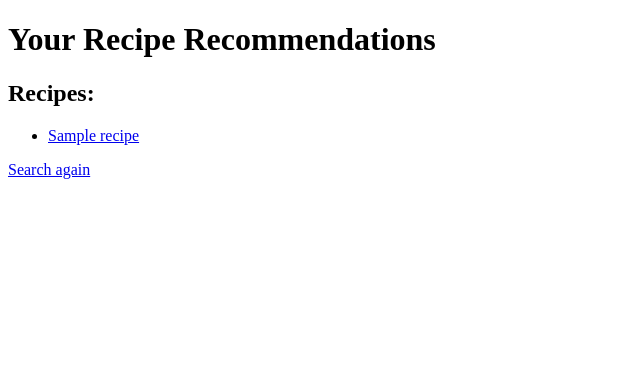
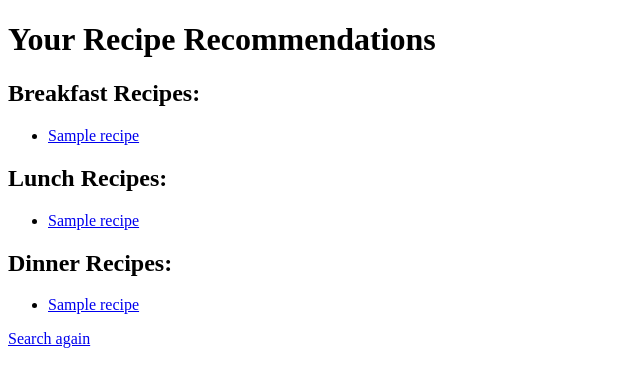
Before and after one commit to nathkim/PlatePal, a Flask app: template templates/results.html in a window 1280 px wide. Shown: the top 387 px of the page, without its empty margins (0-640 px from the left). Run offline with Flask 3, Linux system fonts and the light colour scheme; the template is opened without the code that fills it: most values are stand-ins (such as "Sample title", 1, 10 or a date in 2020).

Commit message:
AI sorting for recipes

```diff
--- a/app.py
+++ b/app.py
@@ -1,6 +1,8 @@
 from flask import Flask, render_template, request
 import requests, os, openai
-from config import SPOONACULAR_API_KEY, OPENAI_API_KEY
+from config import SPOONACULAR_API_KEY
+
+openai.api_key = os.getenv('OPENAI_API_KEY')
 
 app = Flask(__name__)
 
@@ -8,6 +10,25 @@ app = Flask(__name__)
 @app.route('/')
 def home():
     return render_template('index.html')
+
+# Function to ask ChatGPT to categorize each recipe
+def categorize_recipe(recipe):
+    prompt = f"Is '{recipe}' considered breakfast, lunch, or dinner one word answer"
+
+    # Send the prompt to OpenAI GPT-3.5
+    response = openai.chat.completions.create(
+        model="gpt-3.5-turbo",
+        messages=[
+            {"role": "system", "content": "You are a culinary expert."},
+            {"role": "user", "content": prompt}
+        ],
+        max_tokens=10
+    )
+
+    # Extract the response content (e.g., "breakfast", "lunch", or "dinner")
+    answer = response.choices[0].message.content
+
+    return answer
 
 # Route to process user input and return recipe search results
 @app.route('/recommend', methods=['POST'])
@@ -23,7 +44,27 @@ def recommend():
     # Fetch recipe recommendations
     recipes = get_recipe_recommendations(calories_per_meal, dietary_restrictions, dietary_preferences)
 
-    return render_template('results.html', recipes=recipes)
+    breakfast_list = []
+    lunch_list = []
+    dinner_list = []
+
+    # Loop through each recipe and categorize it
+    for r in recipes:
+        category = categorize_recipe(r)
+
+        # Sort the recipe into the appropriate list based on the OpenAI response
+        if "breakfast" in category.lower():
+            breakfast_list.append(r)
+        elif "lunch" in category.lower():
+            lunch_list.append(r)
+        elif "dinner" in category.lower():
+            dinner_list.append(r)
+
+    # Pass the categorized lists to the HTML template
+    return render_template('results.html',
+                           breakfast_list=breakfast_list,
+                           lunch_list=lunch_list,
+                           dinner_list=dinner_list)
 
 # Route to display detailed recipe information
 @app.route('/recipe/<int:recipe_id>')
@@ -43,7 +84,7 @@ def test_api():
         return f"API Test Failed: {response.status_code}"
 
 # Function to search for recipes
-def get_recipe_recommendations(calories_per_meal, restrictions, preferences, number_of_recipes=5):
+def get_recipe_recommendations(calories_per_meal, restrictions, preferences, number_of_recipes=25):
     url = f"https://api.spoonacular.com/recipes/complexSearch"
     params = {
         'apiKey': SPOONACULAR_API_KEY,
--- a/config.py
+++ b/config.py
@@ -8,7 +8,8 @@ SPOONACULAR_API_KEY = os.getenv('SPOONACULAR_API_KEY')
 if not SPOONACULAR_API_KEY:
     raise ValueError("No SPOONACULAR_API_KEY set for Flask application.")
 
-OPENAI_API_KEY = os.getenv('OPENAI_API_KEY')
+"""OPENAI_API_KEY = os.getenv('OPENAI_API_KEY')
 
 if not SPOONACULAR_API_KEY:
     raise ValueError("No OPENAI_API_KEY set for Flask application.")
+"""
--- a/templates/results.html
+++ b/templates/results.html
@@ -8,14 +8,42 @@
 <body>
     <h1>Your Recipe Recommendations</h1>
 
-    <h2>Recipes:</h2>
+    <h2>Breakfast Recipes:</h2>
     <ul>
-        {% for recipe in recipes %}
+        {% for recipe in breakfast_list %}
         <li>
             <a href="/recipe/{{ recipe.id }}">
                 {{ recipe.title }}
             </a>
         </li>
+        {% else %}
+        <li>No breakfast recipes found.</li>
+        {% endfor %}
+    </ul>
+
+    <h2>Lunch Recipes:</h2>
+    <ul>
+        {% for recipe in lunch_list %}
+        <li>
+            <a href="/recipe/{{ recipe.id }}">
+                {{ recipe.title }}
+            </a>
+        </li>
+        {% else %}
+        <li>No lunch recipes found.</li>
+        {% endfor %}
+    </ul>
+
+    <h2>Dinner Recipes:</h2>
+    <ul>
+        {% for recipe in dinner_list %}
+        <li>
+            <a href="/recipe/{{ recipe.id }}">
+                {{ recipe.title }}
+            </a>
+        </li>
+        {% else %}
+        <li>No dinner recipes found.</li>
         {% endfor %}
     </ul>
 
```
